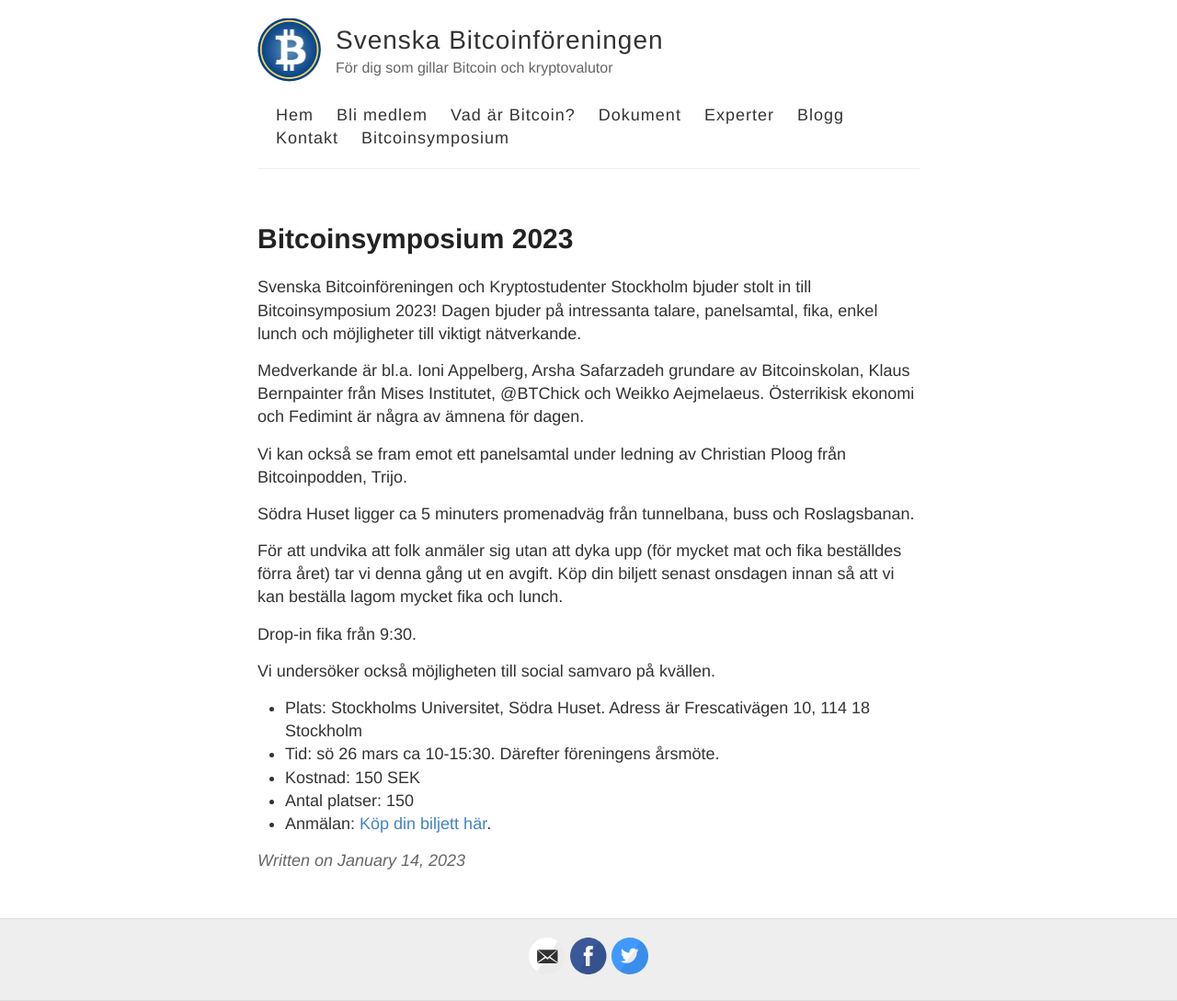
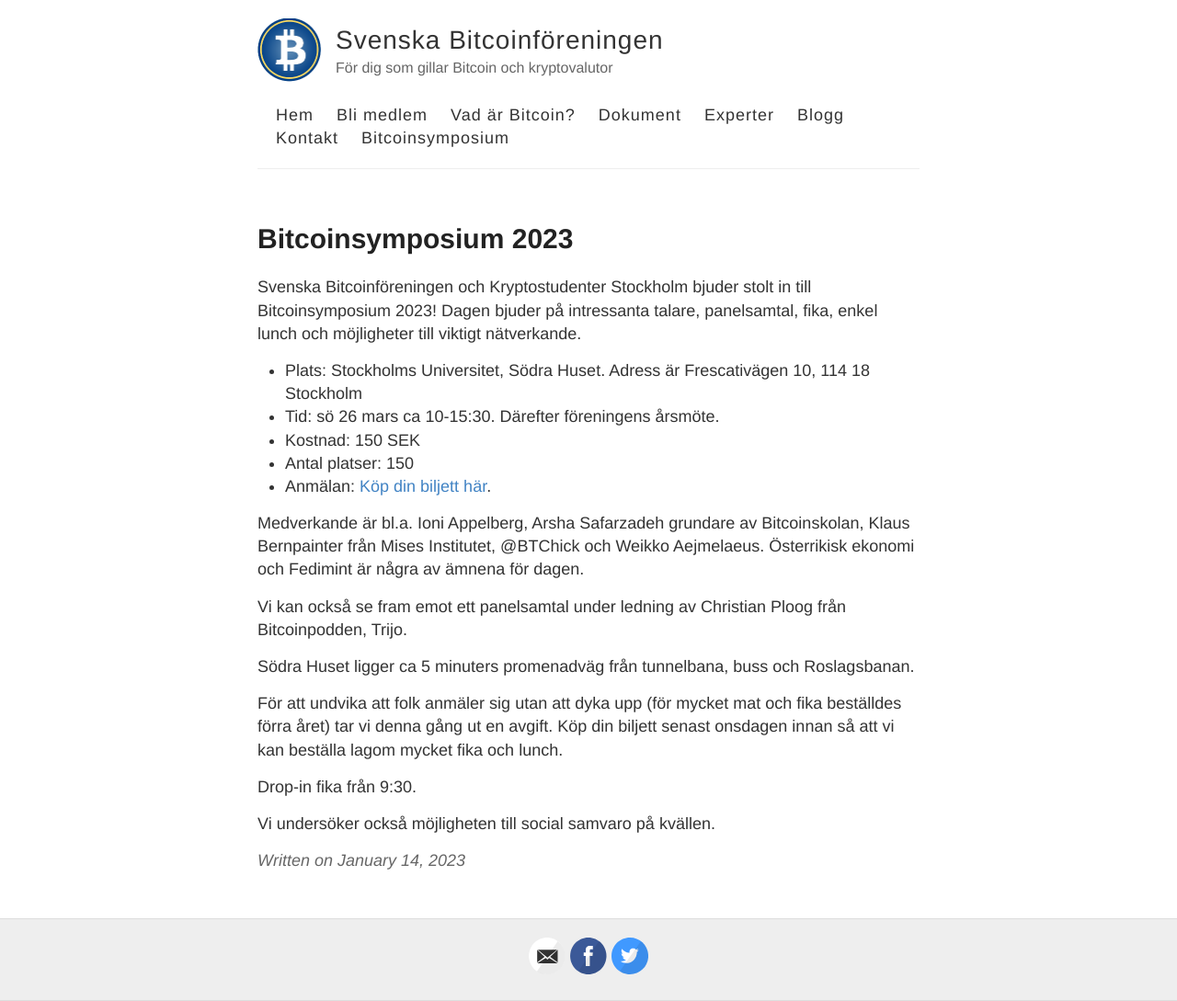
Before and after one commit to bitcoinforeningen/bitcoinforeningen.github.io, a Jekyll site: the page built from _posts/2023-01-14-symposium.md, in a window 1280 px wide. Shown: the whole page at 92% size. Built offline with Jekyll 4.4.1, drawn with Linux system fonts in a browser that asks for light colours; part of the change alters nothing that is shown.

```diff
--- a/_posts/2023-01-14-symposium.md
+++ b/_posts/2023-01-14-symposium.md
@@ -4,6 +4,12 @@ title: Bitcoinsymposium 2023
 ---
 
 Svenska Bitcoinföreningen och Kryptostudenter Stockholm bjuder stolt in till Bitcoinsymposium 2023! Dagen bjuder på intressanta talare, panelsamtal, fika, enkel lunch och möjligheter till viktigt nätverkande.
+
+* Plats: Stockholms Universitet, Södra Huset. Adress är Frescativägen 10, 114 18 Stockholm
+* Tid: sö 26 mars ca 10-15:30. Därefter föreningens årsmöte.
+* Kostnad: 150 SEK
+* Antal platser: 150
+* Anmälan: [Köp din biljett här](https://boka.se/event/bitcoin-symposium-2023-stockholms-universitet-stockho--(x4fez7nc)).
 
 Medverkande är bl.a. Ioni Appelberg, Arsha Safarzadeh grundare av Bitcoinskolan, Klaus Bernpainter från Mises Institutet, @BTChick och Weikko Aejmelaeus. Österrikisk ekonomi och Fedimint är några av ämnena för dagen.
 
@@ -16,9 +22,3 @@ För att undvika att folk anmäler sig utan att dyka upp (för mycket mat och fi
 Drop-in fika från 9:30.
 
 Vi undersöker också möjligheten till social samvaro på kvällen.
-
-* Plats: Stockholms Universitet, Södra Huset. Adress är Frescativägen 10, 114 18 Stockholm
-* Tid: sö 26 mars ca 10-15:30. Därefter föreningens årsmöte.
-* Kostnad: 150 SEK
-* Antal platser: 150
-* Anmälan: [Köp din biljett här](https://boka.se/event/bitcoin-symposium-2023-stockholms-universitet-stockho--(x4fez7nc)).
```
